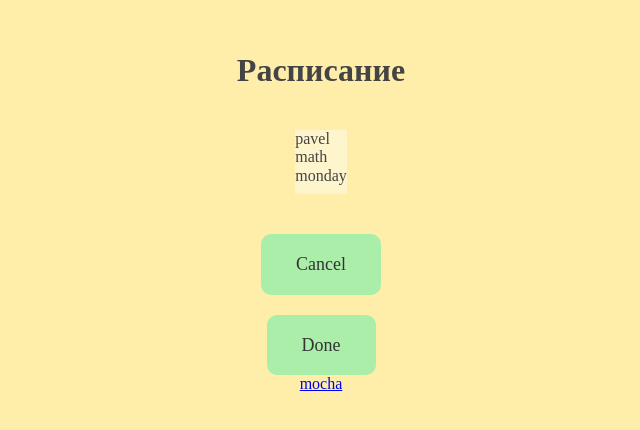
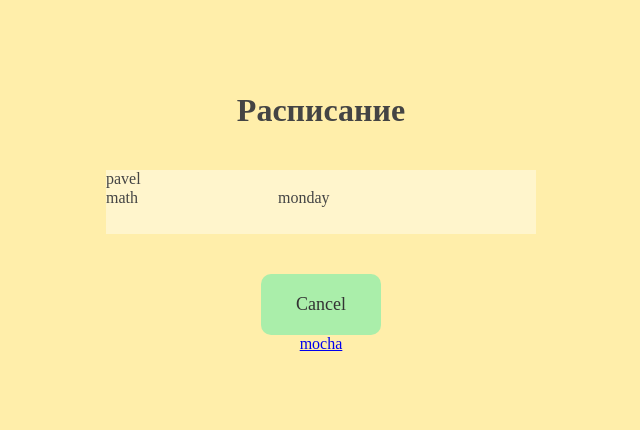
Before and after one commit to pavbox/university_amm_web, a React app in the folder app/frontend/: page / in a window 1280 px wide. Shown: the part 188-618 px from the top of the page, without its empty margins (319-959 px from the left). Built offline with nearby package versions, Linux system fonts and the light colour scheme.

Commit message:
trying for design updates

```diff
--- a/app/frontend/src/components/Table/Table.jsx
+++ b/app/frontend/src/components/Table/Table.jsx
@@ -3,7 +3,6 @@ import PropTypes from 'prop-types';
 import './Table.styl';
 
 import TableRow from '../TableRow';
-
 
 const propTypes = {
   rowItem: PropTypes.shape.isRequired,
--- a/app/frontend/src/components/Table/Table.styl
+++ b/app/frontend/src/components/Table/Table.styl
@@ -3,4 +3,5 @@
   background-color transparent
   padding 20px 10px
   border-radius 5px
+  width 450px
 }
--- a/app/frontend/src/components/TableRow/TableRow.jsx
+++ b/app/frontend/src/components/TableRow/TableRow.jsx
@@ -15,9 +15,9 @@ class TableRow extends React.PureComponent {
     return (
       <div className="table__row">
         <div>
-          <div>{name}</div>
-          <div>{subject}</div>
-          <div>{time}</div>
+          <div className="table__name">{name}</div>
+          <div className="table__subject">{subject}</div>
+          <div className="table__time">{time}</div>
         </div>
       </div>
     );
--- a/app/frontend/src/components/TableRow/TableRow.styl
+++ b/app/frontend/src/components/TableRow/TableRow.styl
@@ -9,6 +9,20 @@
   width 100%
 }
 
+.table__name {
+  position relative
+  display block
+  width 100%
+}
+.table__subject {
+  display inline-block
+  width 40%
+}
+.table__time {
+  display inline-block
+  width 50%
+}
+
 .table__col {
   position relative
   display inline-block
--- a/app/frontend/src/index.html
+++ b/app/frontend/src/index.html
@@ -2,7 +2,7 @@
 <html lang="en">
   <head>
     <meta charset="utf-8">
-    <title></title>
+    <title>timesheet</title>
   </head>
   <body>
     <div id="root">update your browser for support of this website</div>
--- a/app/frontend/src/index.jsx
+++ b/app/frontend/src/index.jsx
@@ -15,7 +15,6 @@ ReactDOM.render(
       <h1>Расписание</h1>
       <Table rowItem={{ name: 'pavel', subject: 'math', time: 'monday' }} />
       <Button value="Cancel" />
-      <Button value="Done" />
       <Link href="https://webpack.js.org/loaders/mocha-loader/" text="mocha" />
     </Container>
   </div>,
```
